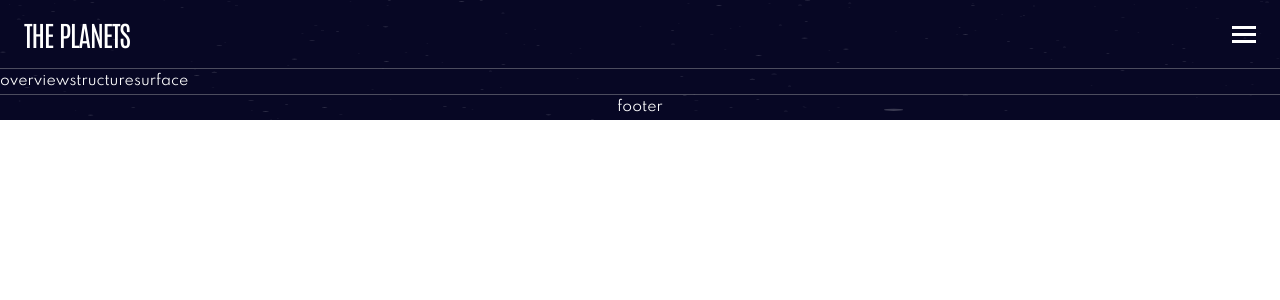
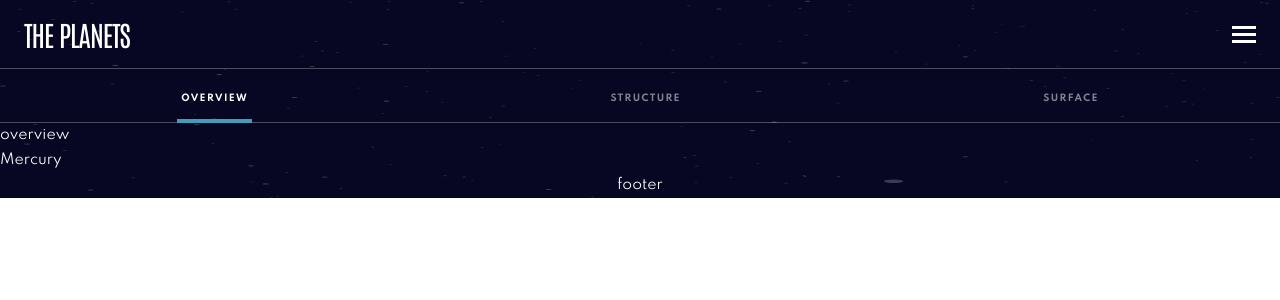
Before and after one commit to namanavasthi/frontend-mentor-3-planet-facts, a React (Create React App) app: page / in a window 1280 px wide. Shown: the top 300 px of the page. Built offline with nearby package versions, Linux system fonts and the light colour scheme.

Commit message:
setup for overview structure and surface

```diff
--- a/src/App.js
+++ b/src/App.js
@@ -4,15 +4,17 @@ import { Main } from "./Main";
 import { Footer } from "./Footer";
 import { Hr } from "./Hr";
 
-import { AppContext } from "./Context";
+import { AppContext, tabs } from "./Context";
 
 import backgroundURL from "./images/background-stars.svg";
 
 const App = () => {
-  const [active, setActive] = useState(0);
+  const [activePlanet, setActivePlanet] = useState(0);
+
+  const [currentTab, setCurrentTab] = useState(tabs[0]);
 
   return (
-    <AppContext.Provider value={{ active, setActive }}>
+    <AppContext.Provider value={{ activePlanet, setActivePlanet, currentTab, setCurrentTab }}>
       <div
         className="flex flex-col w-full items-center bg-background text-neutral-100 font-spartan text-14 leading-25 font-normal"
         style={{
--- a/src/Context.jsx
+++ b/src/Context.jsx
@@ -1,6 +1,12 @@
 import { createContext, useContext } from "react";
 
-export const defaultContextValue = { active: 0, setActive: (index) => {} };
+export const tabs = ["Overview", "Structure", "Surface"];
+export const defaultContextValue = {
+  activePlanet: 0,
+  setActivePlanet: (index) => {},
+  currentTab: tabs[0],
+  setCurrentTab: (tabName) => {},
+};
 
 export const AppContext = createContext(defaultContextValue);
 export const useAppContext = () => useContext(AppContext);
--- a/src/Hr.jsx
+++ b/src/Hr.jsx
@@ -1,5 +1,7 @@
 import React from "react";
 
-export const Hr = () => {
-  return <hr className="w-full block bg-neutral-100 border-neutral-500 bg-opacity-20 border-opacity-20" />;
+export const Hr = ({ style }) => {
+  return (
+    <hr className="w-full block bg-neutral-100 border-neutral-500 bg-opacity-20 border-opacity-20" style={style} />
+  );
 };
--- a/src/Main.jsx
+++ b/src/Main.jsx
@@ -1,25 +1,29 @@
 import React from "react";
 
 import { Hr } from "./Hr";
-import { Wrapper } from "./Wrapper";
+import { Tabs } from "./Tabs";
+import { Overview } from "./Overview";
+import { Structure } from "./Structure";
+import { Surface } from "./Surface";
+
+import { useAppContext } from "./Context";
+
+const component = {
+  Overview: Overview,
+  Structure: Structure,
+  Surface: Surface,
+};
 
 export const Main = () => {
+  const { currentTab } = useAppContext();
+
+  const Content = component[currentTab];
+
   return (
     <main className="w-full">
-      <Wrapper>
-        <section className="options">
-          <button>
-            <h3>overview</h3>
-          </button>
-          <button>
-            <h3>structure</h3>
-          </button>
-          <button>
-            <h3>surface</h3>
-          </button>
-        </section>
-      </Wrapper>
-      <Hr />
+      <Tabs />
+      <Hr style={{ marginTop: "-1px" }} />
+      <Content />
     </main>
   );
 };
--- a/src/Nav.jsx
+++ b/src/Nav.jsx
@@ -13,7 +13,7 @@ import { useAppContext } from "./Context";
 export const Nav = () => {
   const [isOpen, setIsOpen] = useState(false);
 
-  const { setActive } = useAppContext();
+  const { setActivePlanet } = useAppContext();
 
   const Planet = ({ index, name }) => {
     return (
@@ -21,7 +21,7 @@ export const Nav = () => {
         className="flex items-center py-5 w-full"
         onClick={() => {
           setIsOpen(false);
-          setActive(index);
+          setActivePlanet(index);
         }}
       >
         <div className={`w-5 h-5 rounded-full bg-planets-${index}`}></div>
--- /dev/null
+++ b/src/Overview.jsx
@@ -0,0 +1,16 @@
+import React from "react";
+
+import { useAppContext } from "./Context";
+
+import data from "./data.json";
+
+export const Overview = () => {
+  const { activePlanet } = useAppContext();
+
+  return (
+    <div>
+      <h1>overview</h1>
+      <h2>{data[activePlanet].name}</h2>
+    </div>
+  );
+};
--- /dev/null
+++ b/src/Structure.jsx
@@ -0,0 +1,9 @@
+import React from "react";
+
+export const Structure = () => {
+  return (
+    <div>
+      <h1>structure</h1>
+    </div>
+  );
+};
--- /dev/null
+++ b/src/Surface.jsx
@@ -0,0 +1,9 @@
+import React from "react";
+
+export const Surface = () => {
+  return (
+    <div>
+      <h1>surface</h1>
+    </div>
+  );
+};
--- /dev/null
+++ b/src/Tabs.jsx
@@ -0,0 +1,26 @@
+import React from "react";
+import { Wrapper } from "./Wrapper";
+
+import { useAppContext, tabs } from "./Context";
+
+export const Tabs = () => {
+  const { currentTab, setCurrentTab } = useAppContext();
+
+  return (
+    <Wrapper>
+      <section className="tabs flex justify-around">
+        {tabs.map((tab, i) => (
+          <button key={i} onClick={() => setCurrentTab(tab)} className="p-6 pb-0">
+            <h3
+              className={`uppercase font-spartan text-9 leading-10 tracking-400 font-bold pb-4 px-1 border-solid border-b-4 ${
+                currentTab === tab ? "border-primary-100 text-neutral-100" : "border-transparent text-neutral-400"
+              }`}
+            >
+              {tab}
+            </h3>
+          </button>
+        ))}
+      </section>
+    </Wrapper>
+  );
+};
--- a/tailwind.config.js
+++ b/tailwind.config.js
@@ -47,12 +47,14 @@ module.exports = {
         14: "14px",
         12: "12px",
         11: "11px",
+        9: "9px",
       },
       lineHeight: {
         103: "103px",
         52: "52px",
         36: "36px",
         25: "25px",
+        10: "10px",
       },
       letterSpacing: {
         100: "-1.05px",
```
